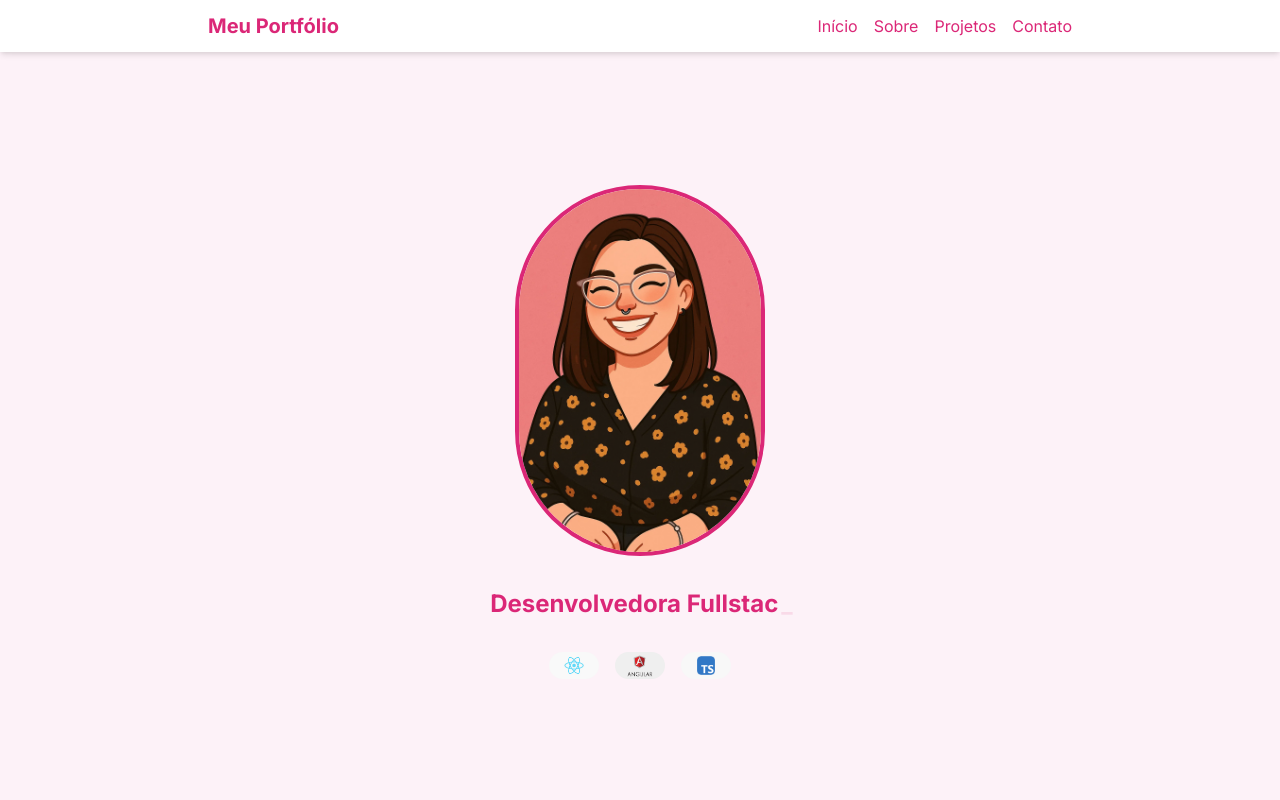
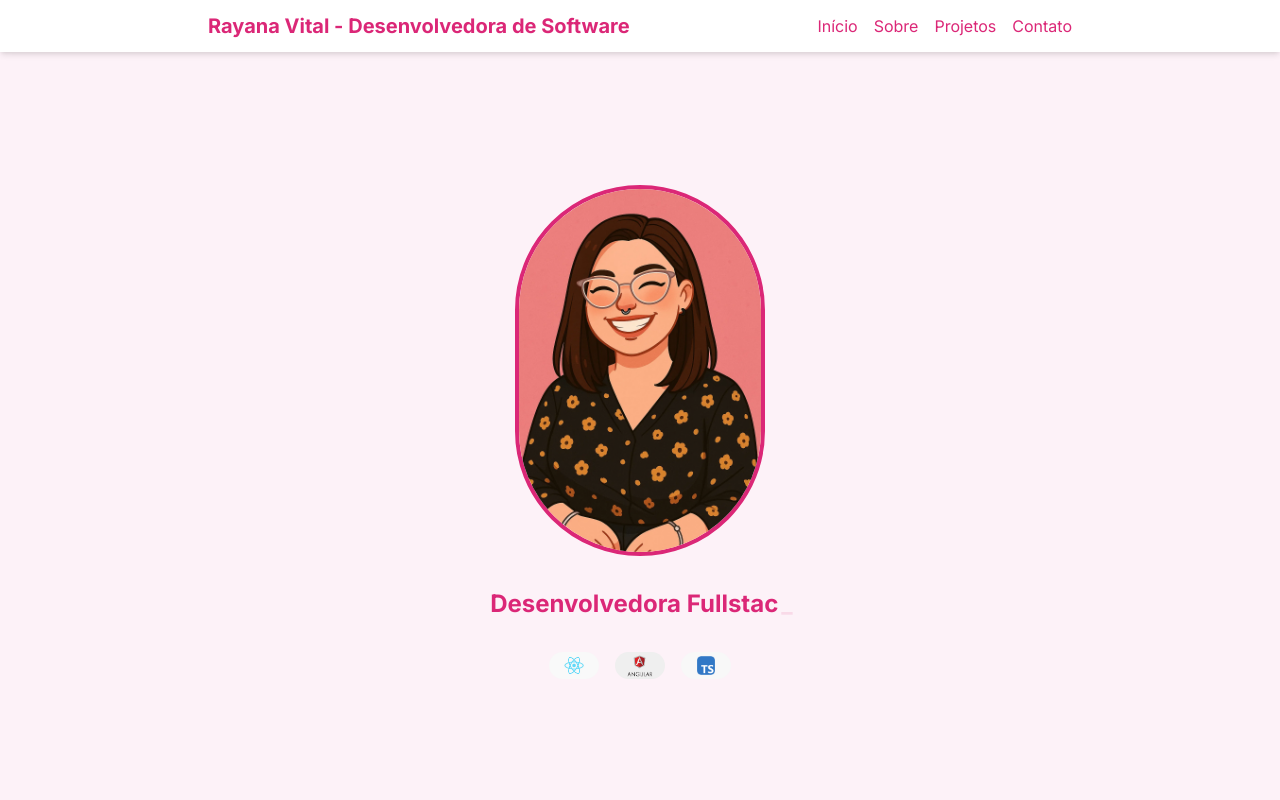
Before and after one commit to RayanaVital/personal-site-react, a Next.js app: page / in a window 1280 px wide. Shown: the top 800 px of the page. Built offline with nearby package versions, Linux system fonts and the light colour scheme.

Commit message:
fix: update header title to include the correct name and profession

```diff
--- a/src/app/components/Header.tsx
+++ b/src/app/components/Header.tsx
@@ -7,7 +7,7 @@ export default function Header() {
   return (
     <header className="fixed top-0 w-full bg-white shadow-md z-50">
       <nav className="max-w-4xl mx-auto flex justify-between items-center px-4 py-3 text-pink-600">
-        <h1 className="font-bold text-xl">Meu Portfólio</h1>
+        <h1 className="font-bold text-xl">Rayana Vital - Desenvolvedora de Software</h1>
         <div className="space-x-4">
           <button onClick={() => scrollToSection('hero')}>Início</button>
           <button onClick={() => scrollToSection('about')}>Sobre</button>
```
